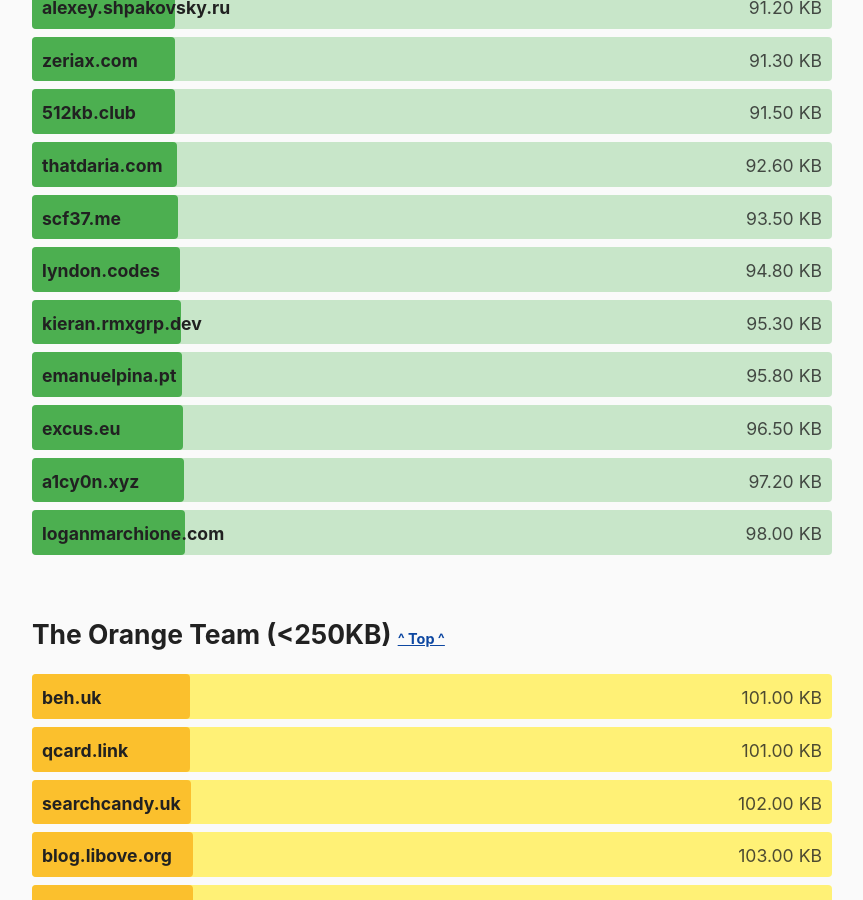
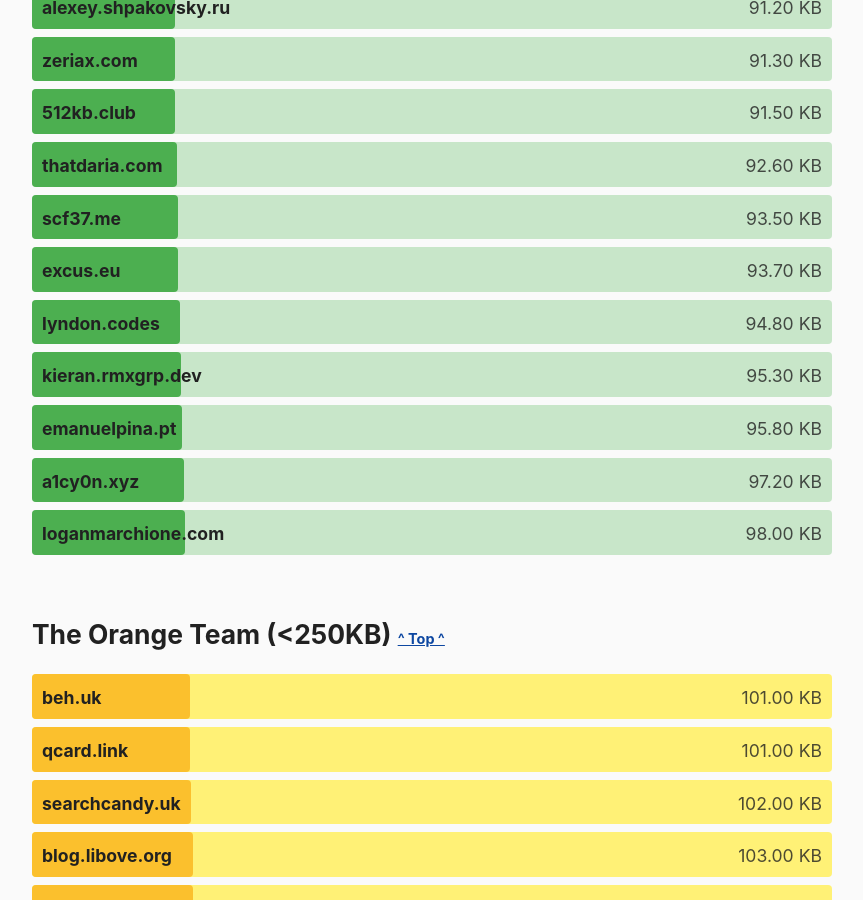
Before and after one commit to kevquirk/512kb.club, a Jekyll site: the page built from index.md, in a window 1280 px wide and 900 px high, scrolled down 16996 px. Shown: the whole window, without its empty margins (208-1071 px from the left). Built offline with Jekyll 4.4.1, drawn with Linux system fonts in a browser that asks for light colours.

Commit message:
Update excus.eu

```diff
--- a/_data/sites.yml
+++ b/_data/sites.yml
@@ -875,7 +875,7 @@
 
 - domain: excus.eu
   url: https://excus.eu/
-  size: 96.5
+  size: 93.7
   last_checked: 2022-09-24
 
 - domain: extension.ninja
```
